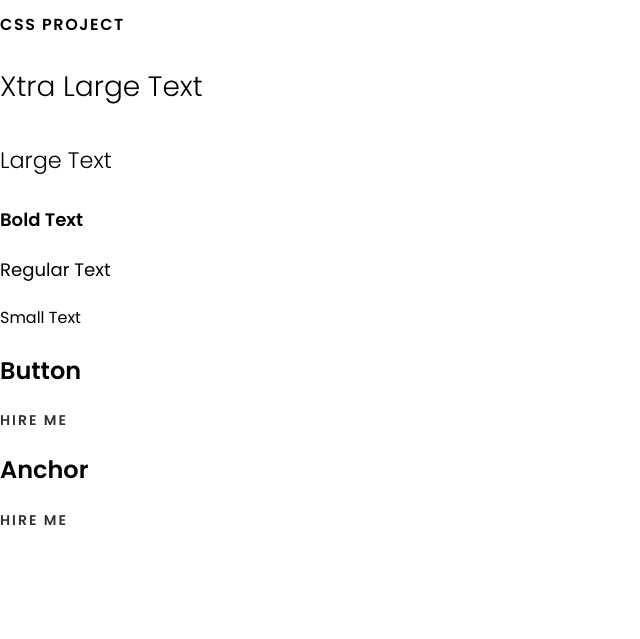
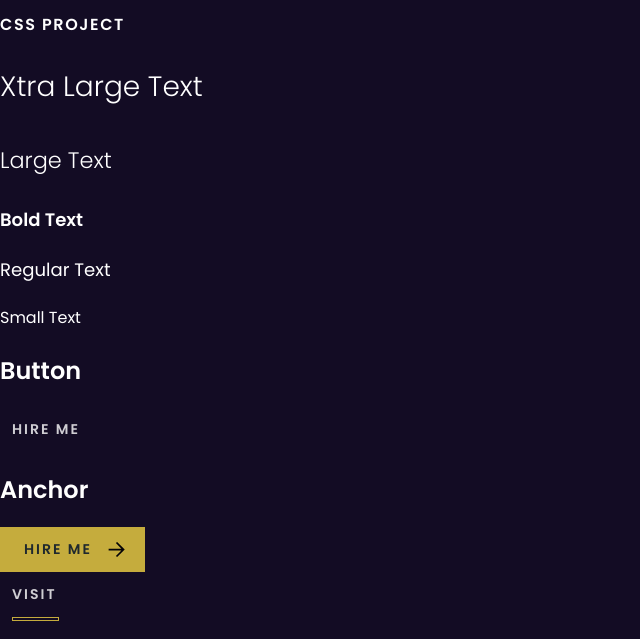
Before and after one commit to drod109/portfolio, a website built with Vite: page index.html in a window 1280 px wide. Shown: the part 286-925 px from the top of the page, without its empty margins (0-640 px from the left). Before the commit the page ends 818 px from the top, so only its background shows below. Built offline with nearby package versions, Linux system fonts and the light colour scheme.

Commit message:
finalized button styles

```diff
--- a/components/buttons.css
+++ b/components/buttons.css
@@ -1,14 +1,14 @@
 .btn {
     all: unset;
+    outline: revert;
     box-sizing: border-box;
-    outline: revert;
     display: inline-block;
-    text-transform: uppercase;
     cursor: pointer;
     font-size: 0.88rem;
     line-height: 1.5;
+    letter-spacing: 2px;
     font-weight: 600;
-    letter-spacing: 2px;
+    text-transform: uppercase;
     transition: translate 180ms, opacity 180ms;
     opacity: 0.8;
 }
@@ -20,3 +20,31 @@
 .btn:active {
     translate: 1px 1px;
 }
+
+.btn--nav {
+    color: var(--text-color);
+    padding: 12px;
+}
+
+.btn--raised {
+    background-color: var(--primary);
+    color: var(--black);
+    padding: 12px 53px 12px 24px;
+    background-image: url("../assets/arrow-right.svg");
+    background-repeat: no-repeat;
+    background-position: right 20px center;
+}
+
+.btn--line {
+    color: var(--text-color);
+    padding: 12px;
+}
+
+.btn--line::after {
+    content: "";
+    box-sizing: border-box;
+    display: inline-block;
+    border: 1px solid var(--primary);
+    height: 4px;
+    width: 100%;
+}
--- a/index.html
+++ b/index.html
@@ -20,9 +20,12 @@
     <p class="text">Regular Text</p>
     <p class="text--sm">Small Text</p>
     <h2>Button</h2>
-    <button class="btn">Hire Me</button>
+    <button class="btn btn--nav">Hire Me</button>
     <h2>Anchor</h2>
-    <a class="btn" href="#">Hire Me</a>
+    <a class="btn btn--raised" href="#">Hire Me</a>
+    <div>
+      <a class="btn btn--line" href="#">Visit</a>
+    </div>
   </main>
 </body>
 </html>
--- a/style.css
+++ b/style.css
@@ -10,6 +10,8 @@
 body {
     font-family: Poppins, system-ui;
     margin: 0;
+    background-color: var(--dark-blue);
+    color: white;
 }
 
 input, textarea, button, select {
@@ -18,6 +20,7 @@ input, textarea, button, select {
 
 :root {
     --primary: #f2d544;
+    --dark-blue: #130c24;
     --black: #233030;
     --text-color: white;
     --gray: #999999;
```
Also changed, not shown: assets/arrow-right.svg (added).
